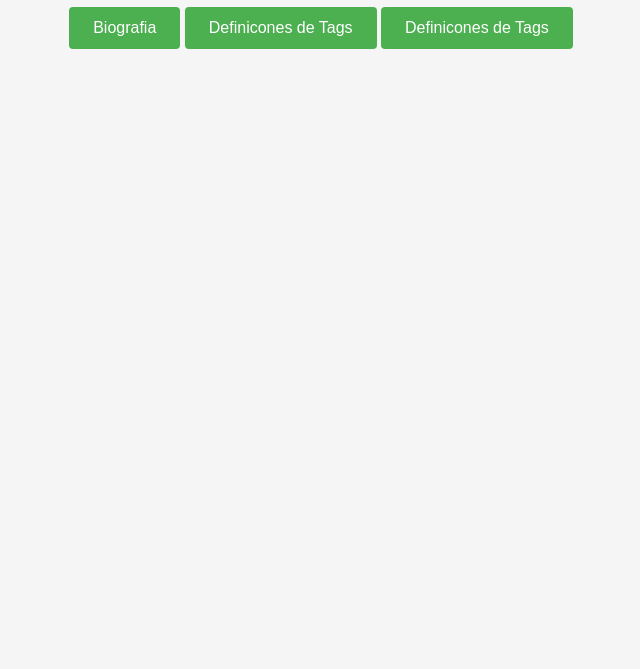
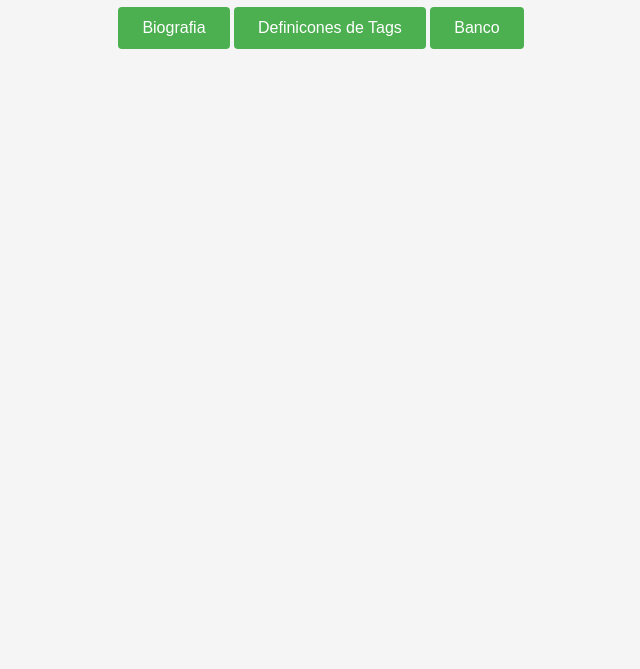
Before and after one commit to MP30105/MP30105.github.io, a plain HTML site: page index .html in a window 1280 px wide. Shown: the part 131-800 px from the top of the page, without its empty margins (319-959 px from the left). Drawn offline with Linux system fonts and the light colour scheme.

Commit message:
Update index .html

```diff
--- a/index .html
+++ b/index .html
@@ -28,6 +28,6 @@
 	<h1>Trabajos</h1>
 	<button onclick="window.location.href = 'Practica_u1/Horario.html';">Biografia</button>
 	<button onclick="window.location.href = 'Practica_u2/Definiciones de Tags.html';">Definicones de Tags</button>
-	<button onclick="window.location.href = 'Practica_u3/Banco.html';">Definicones de Tags</button>
+	<button onclick="window.location.href = 'Practica_u3/Banco.html';">Banco</button>
 </body>
 </html>
```
